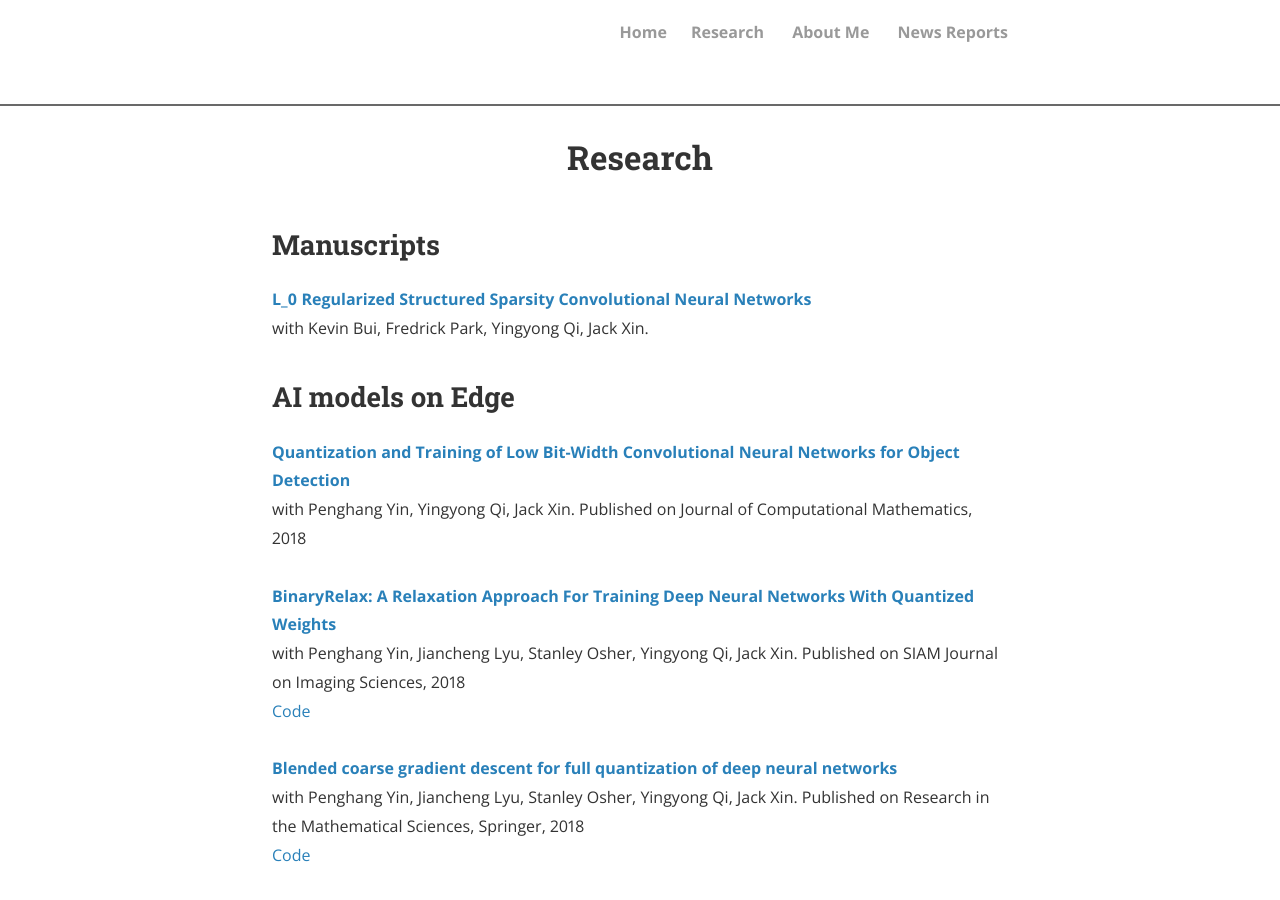
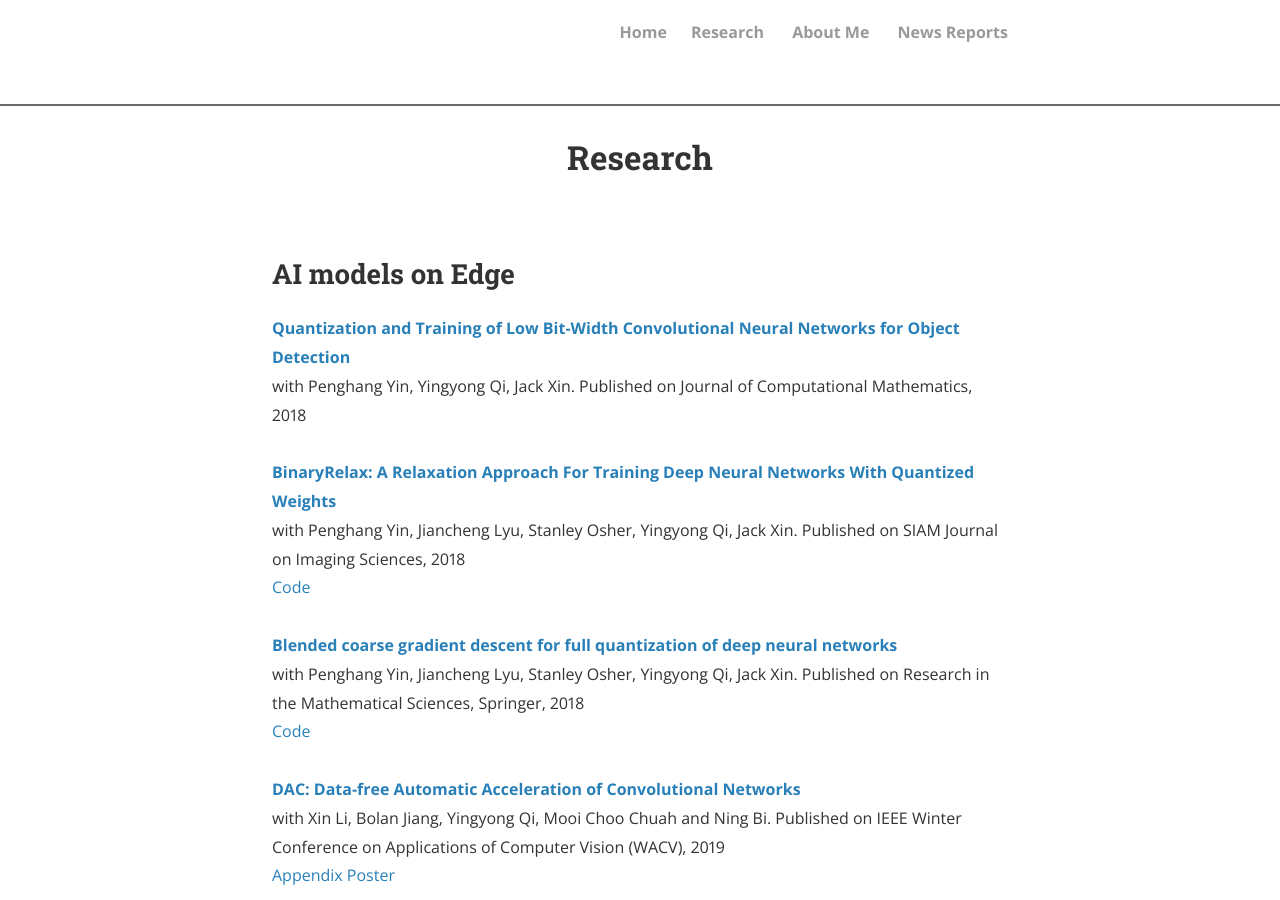
Before and after one commit to zsivine/zsivine.github.io, a Jekyll site: the page built from research.html, in a window 1280 px wide and 900 px high. Built offline with Jekyll 4.4.1, drawn with Linux system fonts in a browser that asks for light colours; nearby versions of some CDN libraries; comment, search, counter and statistics services are not loaded; a style sheet for code colours, icons or effects is not loaded.

Commit message:
remove manuscript

```diff
--- a/research.html
+++ b/research.html
@@ -3,12 +3,6 @@ layout: page
 title: Research
 permalink: /research/
 ---
-
-<h2>Manuscripts</h2>
-<strong><a href="https://arxiv.org/abs/1912.07868">
-    L_0 Regularized Structured Sparsity Convolutional Neural Networks</a></strong>
-<br>with Kevin Bui, Fredrick Park, Yingyong Qi, Jack Xin. <br>
-
 
 <br>
 <h2>AI models on Edge</h2>
```
